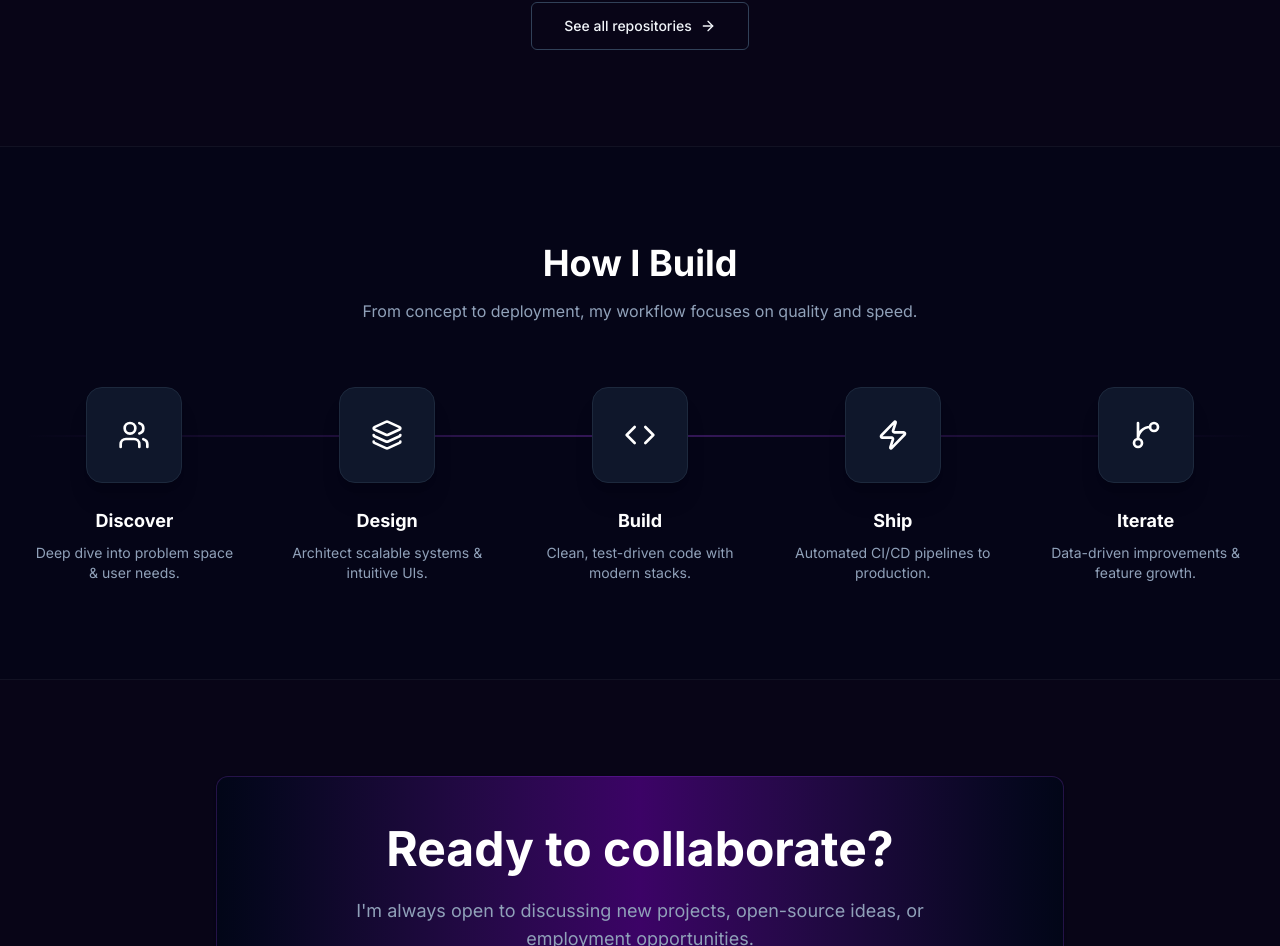
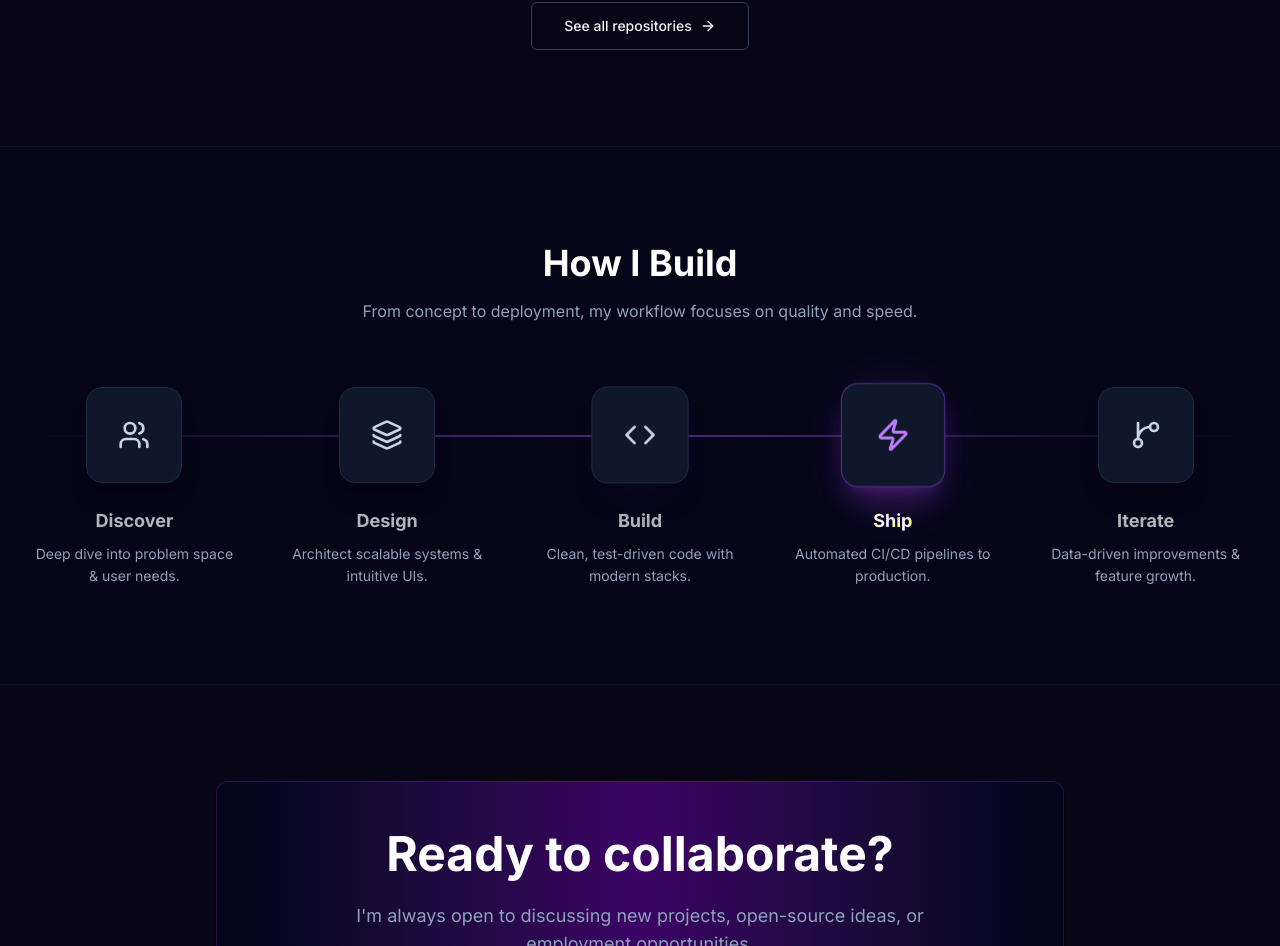
Before and after one commit to Jalal-Nasser/GitDeploy, a Next.js app: page / in a window 1280 px wide. Shown: the part 2028-2974 px from the top of the page. Built offline with nearby package versions, Linux system fonts and the light colour scheme.

Commit message:
feat: add initial landing page with hero, projects, development process, and contact sections.

```diff
--- a/app/page.tsx
+++ b/app/page.tsx
@@ -433,36 +433,93 @@ function Projects() {
 }
 
 function Process() {
+    const [activeStep, setActiveStep] = useState(0);
+
+    useEffect(() => {
+        const interval = setInterval(() => {
+            setActiveStep((prev) => (prev + 1) % timelineSteps.length);
+        }, 2000);
+        return () => clearInterval(interval);
+    }, []);
+
+    const containerVariants = {
+        hidden: { opacity: 0 },
+        visible: {
+            opacity: 1,
+            transition: {
+                staggerChildren: 0.2
+            }
+        }
+    };
+
+    const itemVariants = {
+        hidden: { opacity: 0, y: 30 },
+        visible: {
+            opacity: 1,
+            y: 0,
+            transition: {
+                type: "spring" as const,
+                stiffness: 50,
+                damping: 10
+            }
+        }
+    };
+
     return (
-        <section id="process" className="py-24 bg-slate-950/50 border-y border-white/5">
+        <section id="process" className="py-24 bg-slate-950/50 border-y border-white/5 overflow-hidden">
             <div className="container mx-auto px-4 md:px-6">
                 <div className="mb-16 md:text-center">
+                    <motion.div
+                        initial={{ opacity: 0, y: 20 }}
+                        whileInView={{ opacity: 1, y: 0 }}
+                        viewport={{ once: true }}
+                        transition={{ duration: 0.5 }}
+                    >
                         <h2 className="text-3xl md:text-4xl font-bold text-white mb-4">How I Build</h2>
                         <p className="text-slate-400">From concept to deployment, my workflow focuses on quality and speed.</p>
+                    </motion.div>
                 </div>
 
                 <div className="relative">
                     {/* Connecting Line (Desktop) */}
-                    <div className="hidden md:block absolute top-12 left-0 right-0 h-0.5 bg-gradient-to-r from-transparent via-purple-500/30 to-transparent" />
+                    <motion.div
+                        className="hidden md:block absolute top-12 left-0 right-0 h-0.5 bg-gradient-to-r from-purple-500/0 via-purple-500/50 to-purple-500/0"
+                        initial={{ scaleX: 0, opacity: 0 }}
+                        whileInView={{ scaleX: 1, opacity: 1 }}
+                        viewport={{ once: true }}
+                        transition={{ duration: 1.5, ease: "easeInOut" }}
+                    />
 
-                    <div className="grid grid-cols-1 md:grid-cols-5 gap-8">
-                        {timelineSteps.map((step, idx) => (
+                    <motion.div
+                        className="grid grid-cols-1 md:grid-cols-5 gap-8"
+                        variants={containerVariants}
+                        initial="hidden"
+                        whileInView="visible"
+                        viewport={{ once: true, margin: "-100px" }}
+                    >
+                        {timelineSteps.map((step, idx) => {
+                            const isActive = idx === activeStep;
+                            return (
                                 <motion.div
                                     key={step.title}
-                                className="relative flex flex-col items-center md:text-center"
-                                initial={{ opacity: 0, y: 20 }}
-                                whileInView={{ opacity: 1, y: 0 }}
-                                viewport={{ once: true }}
-                                transition={{ delay: idx * 0.15 }}
+                                    className="relative flex flex-col items-center md:text-center z-10"
+                                    variants={itemVariants}
                                 >
-                                <div className="z-10 flex items-center justify-center w-24 h-24 rounded-2xl bg-slate-900 border border-slate-800 shadow-xl mb-6 group hover:border-purple-500/50 hover:shadow-purple-500/20 transition-all duration-300">
-                                    {React.cloneElement(step.icon as any, { className: "w-8 h-8" })}
+                                    <div
+                                        className="group relative cursor-pointer"
+                                        onMouseEnter={() => setActiveStep(idx)}
+                                    >
+                                        <div className={`absolute inset-0 bg-purple-500/20 blur-xl rounded-full transition-opacity duration-500 ${isActive ? "opacity-100" : "opacity-0 group-hover:opacity-100"}`} />
+                                        <div className={`relative z-10 flex items-center justify-center w-24 h-24 rounded-2xl bg-slate-900 border shadow-xl mb-6 transition-all duration-500 ${isActive ? "border-purple-500/50 scale-110 shadow-purple-500/20" : "border-slate-800 group-hover:border-purple-500/50 group-hover:scale-110"}`}>
+                                            {React.cloneElement(step.icon as any, { className: `w-8 h-8 transition-colors duration-300 ${isActive ? "text-purple-400" : "text-slate-300 group-hover:text-purple-400"}` })}
                                         </div>
-                                <h3 className="text-lg font-bold text-white mb-2">{step.title}</h3>
-                                <p className="text-sm text-slate-400 px-2">{step.description}</p>
+                                    </div>
+                                    <h3 className={`text-lg font-bold transition-colors duration-300 mb-2 ${isActive ? "text-white" : "text-white/70"}`}>{step.title}</h3>
+                                    <p className="text-sm text-slate-400 px-2 leading-relaxed">{step.description}</p>
                                 </motion.div>
-                        ))}
-                    </div>
+                            );
+                        })}
+                    </motion.div>
                 </div>
             </div>
         </section>
```
Lines whose indentation alone changed are shown as unchanged.
